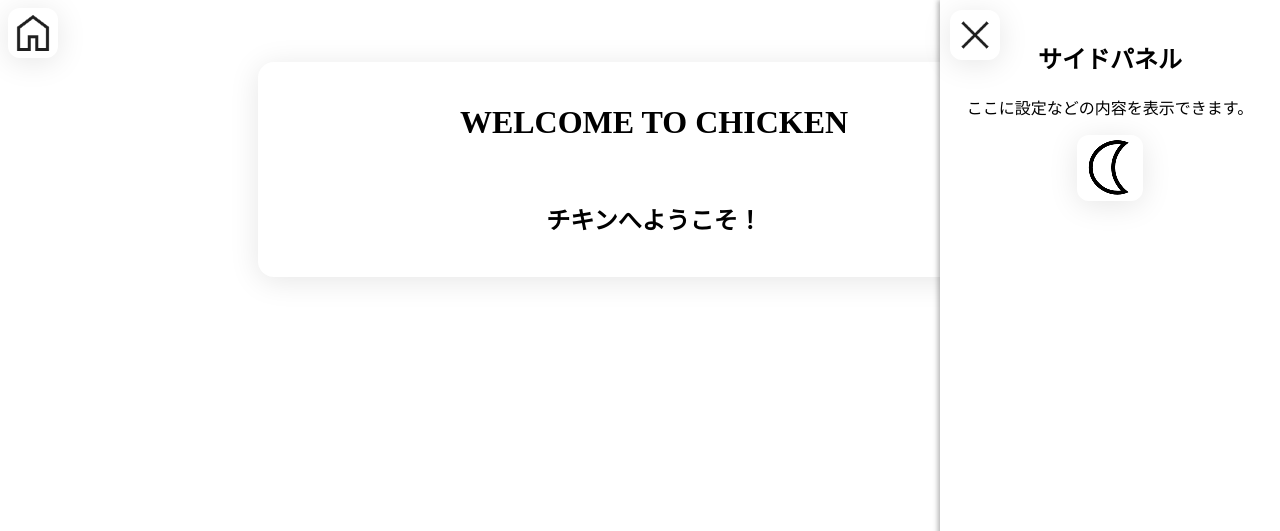
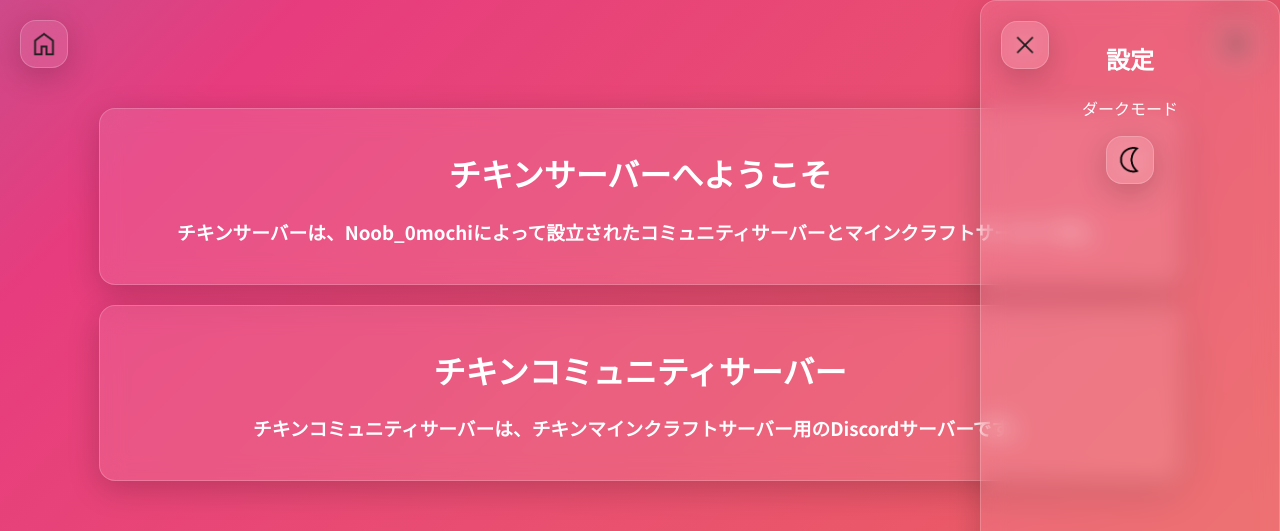
Before and after one commit to 0mochinoob/chickenwebsite, a plain HTML site: page index.html in a window 1280 px wide. Both pictures are taken after a click on the picture 1247 px from the left and 33 px from the top of the page. Shown: the top 531 px of the page. Drawn offline with Linux system fonts and the light colour scheme.

Commit message:
Add files via upload

```diff
--- a/index.html
+++ b/index.html
@@ -2,31 +2,37 @@
 <html lang="ja">
     <head>
         <meta charset="UTF-8">
-        <title>
-            WELCOME TO CHICKEN
-        </title>
+        <title>WELCOME TO CHICKEN</title>
         <link rel="stylesheet" href="style.css">
         <link rel="icon" type="image" href="favicon.png">
-            <link href="https://fonts.googleapis.com/css2?family=Noto+Sans+JP:wght@100..900&family=Noto+Sans:ital,wght@0,100..900;1,100..900&display=swap" rel="stylesheet">
+        <link href="https://fonts.googleapis.com/css2?family=Noto+Sans+JP:wght@400;700&display=swap" rel="stylesheet">
     </head>
 
-    <header style="text-align: left;">
+    <body oncontextmenu="return false">
+        <header>
             <img src="logo.png" width="48" height="48" class="btn" id="logo">
-        <img src="settings.png" width="48" height="48" class="btn" id="settings" align="right">
+            <img src="setting.png" width="48" height="48" class="btn" id="settings">
         </header>
 
         <div id="sidePanel">
             <img src="close.png" width="48" height="48" class="closeBtn btn" id="closeBtn">
-        <h2>サイドパネル</h2>
-        <p>ここに設定などの内容を表示できます。</p>
+            <h2>設定</h2>
+            <p>ダークモード</p>
             <img src="dark.png" class="btn" id="themeToggle">
         </div>
 
-    <body style="text-align: center;" oncontextmenu="return false">
+        <main class="content-wrapper">
             <div class="box">
-            <h1><b>WELCOME TO CHICKEN</b></h1><br>
-            <h2>チキンへようこそ！</h2>
+                <h1><b>チキンサーバーへようこそ</b></h1>
+                <h3>チキンサーバーは、Noob_0mochiによって設立されたコミュニティサーバーとマインクラフトサーバーです。</h3>
             </div>
+
+            <div class="box">
+                <h1><b>チキンコミュニティサーバー</b></h1>
+                <h3>チキンコミュニティサーバーは、チキンマインクラフトサーバー用のDiscordサーバーです。</h3>
+            </div>
+        </main>
+
         <script src="script.js"></script>
     </body>
 </html>
--- a/script.js
+++ b/script.js
@@ -1,15 +1,36 @@
-const sidePanel = document.getElementById('sidePanel');
-const closeBtn = document.getElementById('closeBtn');
+document.addEventListener('DOMContentLoaded', () => {
+    const settingsBtn = document.getElementById('settings');
+    const sidePanel = document.getElementById('sidePanel');
+    const closeBtn = document.getElementById('closeBtn');
 
-settings.addEventListener('click', () => {
-    sidePanel.classList.toggle('open');
+    const onAnimationEnd = () => {
+        settingsBtn.classList.remove('rotating');
+        settingsBtn.classList.add('rotated');
+        sidePanel.classList.add('open');
+        settingsBtn.removeEventListener('animationend', onAnimationEnd);
+    };
+
+    settingsBtn.addEventListener('click', () => {
+        if (settingsBtn.classList.contains('rotated') || settingsBtn.classList.contains('rotating')) {
+            return;
+        }
+        settingsBtn.classList.add('rotating');
+        settingsBtn.addEventListener('animationend', onAnimationEnd);
+    });
+
+    closeBtn.addEventListener('click', () => {
+        sidePanel.classList.remove('open');
+        settingsBtn.classList.remove('rotated');
+    });
 });
 
-closeBtn.addEventListener('click', () => {
-    sidePanel.classList.remove('open');
-});
+const toggleTheme = () => {
+  document.body.classList.toggle("dark");
+};
 
 const themeToggle = document.getElementById("themeToggle");
+const logo = document.getElementById('logo');
+const setting = document.getElementById('settings');
     let isDark = false;
 
     themeToggle.addEventListener("click", () => {
@@ -21,11 +42,17 @@ const themeToggle = document.getElementById("themeToggle");
             sidePanel.style.backgroundColor = "#000000";
             sidePanel.style.color = "#ffffff";
             themeToggle.src = "light.png";
+            logo.src = 'logodark.png';
+            setting.src = 'settingdark.png';
+            closeBtn.src = 'closedark.png';
         } else {
             document.body.style.backgroundColor = "#ffffff";
             document.body.style.color = "#000000";
             sidePanel.style.backgroundColor = "#ffffff";
             sidePanel.style.color = "#000000";
             themeToggle.src = "dark.png";
+            logo.src = 'logo.png';
+            setting.src = 'setting.png';
+            closeBtn.src = 'close.png';
         }
     });
--- a/style.css
+++ b/style.css
@@ -1,84 +1,103 @@
+/* 基本設定 */
 html {
     scroll-behavior: smooth;
-    background-color: #00000000;
 }
 
 body {
-    background-color: #ffffff;
-    color: #000000;
-    transition: background-color 0.3s, color 0.3s;
+    font-family: 'Noto Sans JP', sans-serif;
+    color: #fff;
+    user-select: none;
+    margin: 0;
+    padding: 20px;
+    text-align: center;
+    /* 動的なグラデーション背景 */
+    background: linear-gradient(-45deg, #ee7752, #e73c7e, #23a6d5, #23d5ab);
+    background-size: 400% 400%;
+    animation: gradientBG 15s ease infinite;
+    transition: color 0.3s;
 }
 
-@media (prefers-color-scheme: dark) {
-    body {
-    background-color: #121212;
-    color: #ffffff;
-    }
+@keyframes gradientBG {
+    0% { background-position: 0% 50%; }
+    50% { background-position: 100% 50%; }
+    100% { background-position: 0% 50%; }
 }
 
-#toggleImage {
-      width: 100px;
-      cursor: pointer;
+/* ダークモード用の背景（より暗いトーン） */
+body.dark-mode {
+    background: linear-gradient(-45deg, #0b192f, #1e3a5f, #3a0d3b, #000000);
+    background-size: 400% 400%;
+    animation: gradientBG 15s ease infinite;
 }
 
-img.logo {
-    width: 200px;
-    height: auto;
-    margin: 20px;
+header {
+    display: flex;
+    justify-content: space-between;
+    align-items: center;
+    margin-bottom: 40px;
+}
+
+.content-wrapper {
+    display: flex;
+    flex-direction: column;
+    gap: 20px;
+    align-items: center;
+}
+
+/* --- Liquid Glass Style --- */
+.box, .btn, #sidePanel {
+    background: rgba(255, 255, 255, 0.1);
+    backdrop-filter: blur(12px);
+    -webkit-backdrop-filter: blur(12px);
+    border: 1px solid rgba(255, 255, 255, 0.2);
+    box-shadow: 0 8px 32px 0 rgba(0, 0, 0, 0.2);
+    border-radius: 16px;
+}
+
+/* ダークモード時のGlass Style */
+.dark-mode .box,
+.dark-mode .btn,
+.dark-mode #sidePanel {
+    background: rgba(0, 0, 0, 0.2);
+    border-color: rgba(255, 255, 255, 0.1);
+}
+
+.box {
+    padding: 20px 40px;
+    max-width: 1000px;
+    width: 90%;
 }
 
 .btn {
     cursor: pointer;
-    border-radius: 12px;
-    backdrop-filter: blur(12px);
-    -webkit-backdrop-filter: blur(12px);
-    border: 1px solid rgba(255, 255, 255, 0.2);
-    box-shadow: 0 4px 30px rgba(0, 0, 0, 0.1);
-
-transition: transform 0.3s ease, box-shadow 0.3s ease;
+    width: 48px;
+    height: 48px;
+    padding: 8px;
+    box-sizing: border-box;
+    transition: transform 0.2s ease, box-shadow 0.2s ease;
 }
 
 .btn:hover {
-    transform: scale(1.05);
-    box-shadow: 0 8px 40px rgba(0, 0, 0, 0.2);
+    transform: scale(1.1) translateY(-2px);
+    box-shadow: 0 12px 35px rgba(0, 0, 0, 0.3);
 }
 
 .btn:active {
     transform: scale(0.95);
-    box-shadow: 0 2px 10px rgba(0, 0, 0, 0.1);
+    box-shadow: 0 4px 15px rgba(0, 0, 0, 0.2);
 }
 
-.box {
-    background: rgba(255, 255, 255, 0.15);
-    border-radius: 16px;
-    padding: 20px;
-    backdrop-filter: blur(12px);
-    -webkit-backdrop-filter: blur(12px);
-    border: 1px solid rgba(255, 255, 255, 0.2);
-    box-shadow: 0 4px 30px rgba(0, 0, 0, 0.1);
-    width: 750px;
-    margin-left: 250px;
-    margin-right: 250px;
-}
-
+/* --- サイドパネル --- */
 #sidePanel {
     position: fixed;
     top: 0;
-    right: -350px;
+    right: -350px; /* 初期状態は画面外 */
     width: 300px;
     height: 100%;
-    background-color: #ffffff;
-    box-shadow: -2px 0 5px rgba(0,0,0,0.3);
-    transition: right 0.4s ease;
+    transition: right 0.4s cubic-bezier(0.25, 0.8, 0.25, 1);
     z-index: 1000;
     padding: 20px;
-}
-
-@media (prefers-color-scheme: dark) {
-    #sidePanel {
-        background-color: #000000;
-        color: #ffffff;
-    }
+    box-sizing: border-box;
 }
 
 #sidePanel.open {
@@ -87,7 +106,21 @@ transition: transform 0.3s ease, box-shadow 0.3s ease;
 
 .closeBtn {
     position: absolute;
-    top: 10px;
-    left: 10px;
-    cursor: pointer;
+    top: 20px;
+    left: 20px;
 }
+
+/* --- 設定アイコンのアニメーション --- */
+#settings {
+    transition: transform 0.5s ease-in-out;
+}
+.rotating {
+    animation: rotate-setting-icon 0.25s ease-in-out;
+}
+.rotated {
+    transform: rotate(180deg);
+}
+@keyframes rotate-setting-icon {
+    from { transform: rotate(0deg); }
+    to { transform: rotate(180deg); }
+}
```
Also changed, not shown: setting.png (added), settingdark.png (added). Lines whose indentation alone changed are shown as unchanged.
